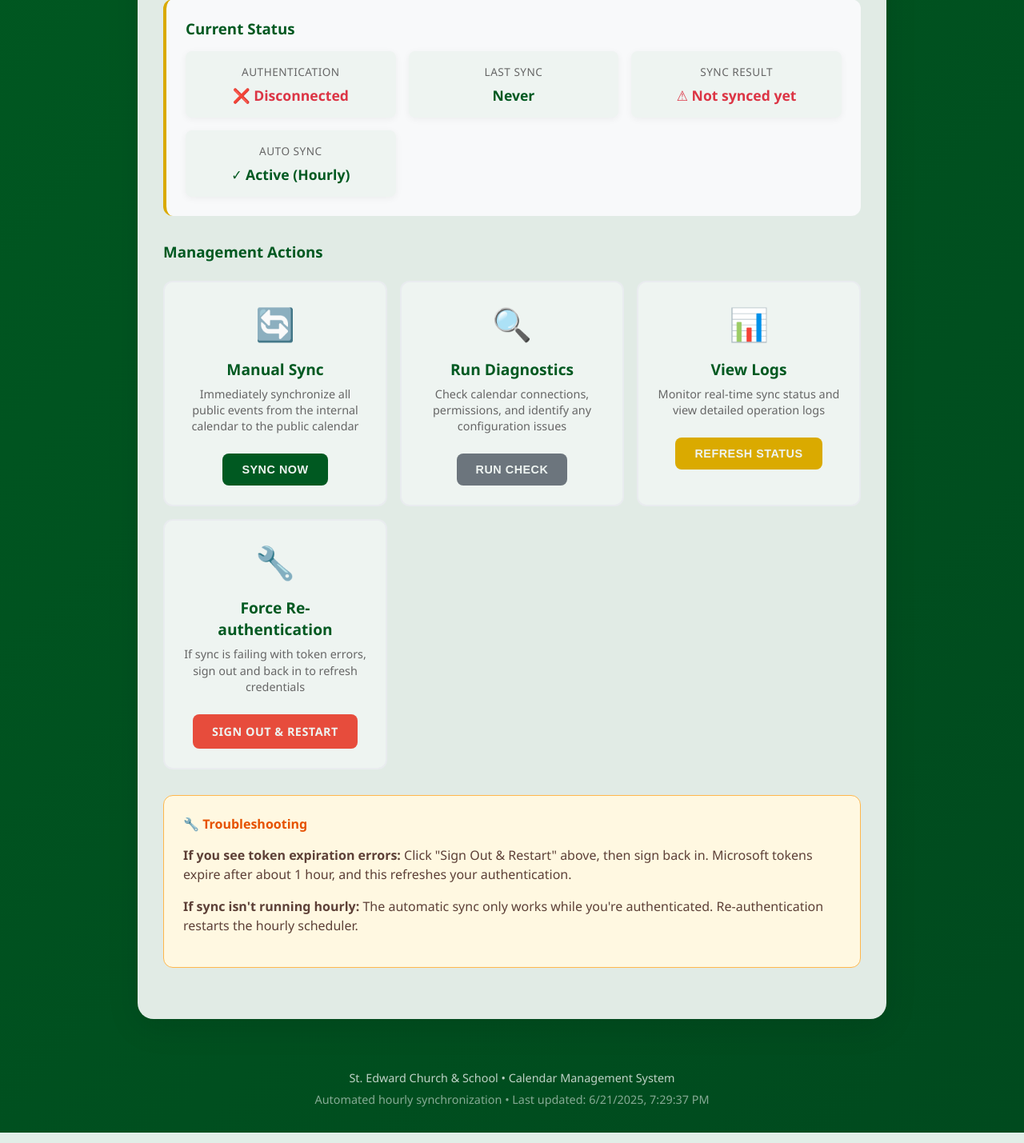
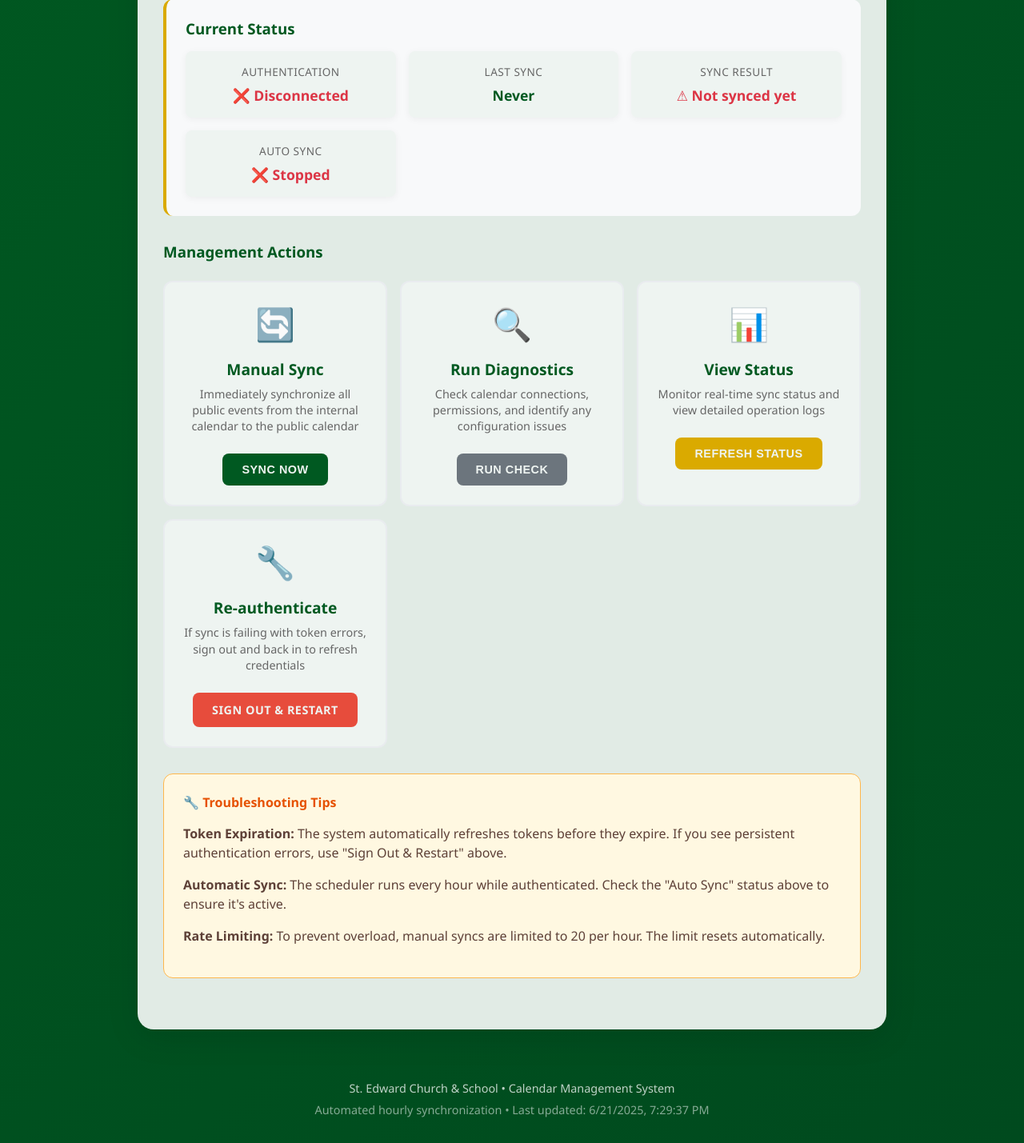
Before and after one commit to eharnischStEdword/stedward-calendar-sync, a Flask app: template templates/index.html in a window 1280 px wide. Shown: the part 486-1915 px from the top of the page at 80% size. Run offline with Flask 3, Linux system fonts and the light colour scheme; the template is opened without the code that fills it, so the values that code supplies are empty; parts of the project's set-up code (start-up, migrations or seed data) failed here and were passed over.

Commit message:
Update index.html

```diff
--- a/templates/index.html
+++ b/templates/index.html
@@ -418,6 +458,7 @@
                         <div class="status-item">
                             <div class="status-label">Authentication</div>
                             <div class="status-value success" id="auth-status">✓ Connected</div>
+                            <div id="token-status-badge"></div>
                         </div>
 
                         <div class="status-item">
@@ -456,6 +497,10 @@
                         Deleted: {{ last_sync_result.deleted or 0 }}
                     </div>
                     {% endif %}
+
+                    <div id="rate-limit-info" class="rate-limit-warning" style="display: none;">
+                        ⚠️ Rate limit: <span id="rate-limit-remaining">20</span> sync requests remaining this hour
+                    </div>
                 </div>
 
                 <!-- Actions Section -->
@@ -487,7 +532,7 @@
 
                         <div class="action-card">
                             <div class="action-icon">📊</div>
-                            <div class="action-title">View Logs</div>
+                            <div class="action-title">View Status</div>
                             <div class="action-description">
                                 Monitor real-time sync status and view detailed operation logs
                             </div>
@@ -498,7 +543,7 @@
 
                         <div class="action-card">
                             <div class="action-icon">🔧</div>
-                            <div class="action-title">Force Re-authentication</div>
+                            <div class="action-title">Re-authenticate</div>
                             <div class="action-description">
                                 If sync is failing with token errors, sign out and back in to refresh credentials
                             </div>
@@ -511,9 +556,10 @@
 
                 <!-- Troubleshooting Section -->
                 <div class="troubleshooting-section">
-                    <h4>🔧 Troubleshooting</h4>
-                    <p><strong>If you see token expiration errors:</strong> Click "Sign Out & Restart" above, then sign back in. Microsoft tokens expire after about 1 hour, and this refreshes your authentication.</p>
-                    <p><strong>If sync isn't running hourly:</strong> The automatic sync only works while you're authenticated. Re-authentication restarts the hourly scheduler.</p>
+                    <h4>🔧 Troubleshooting Tips</h4>
+                    <p><strong>Token Expiration:</strong> The system automatically refreshes tokens before they expire. If you see persistent authentication errors, use "Sign Out & Restart" above.</p>
+                    <p><strong>Automatic Sync:</strong> The scheduler runs every hour while authenticated. Check the "Auto Sync" status above to ensure it's active.</p>
+                    <p><strong>Rate Limiting:</strong> To prevent overload, manual syncs are limited to 20 per hour. The limit resets automatically.</p>
                 </div>
 
                 <!-- Results Area -->
@@ -532,10 +578,12 @@
         document.getElementById('page-timestamp').textContent = new Date().toLocaleString();
 
         let statusInterval;
+        let tokenCheckInterval;
 
         function showAlert(message, type) {
             const alertClass = type === 'success' ? 'alert-success' :
-                             type === 'warning' ? 'alert-warning' : 'alert-error';
+                             type === 'warning' ? 'alert-warning' :
+                             type === 'info' ? 'alert-info' : 'alert-error';
 
             const resultsArea = document.getElementById('results-area');
             resultsArea.innerHTML = `<div class="alert ${alertClass}">${message}</div>`;
@@ -622,11 +670,56 @@
             }
         }
 
+        function updateTokenStatusBadge(status) {
+            const badgeContainer = document.getElementById('token-status-badge');
+
+            if (status.token_status === 'valid' && status.token_expires_at) {
+                const expiresAt = new Date(status.token_expires_at);
+                const now = new Date();
+                const minutesUntilExpiry = Math.floor((expiresAt - now) / 60000);
+
+                let badgeClass = 'valid';
+                let badgeText = 'Token Valid';
+
+                if (minutesUntilExpiry < 10) {
+                    badgeClass = 'expiring';
+                    badgeText = `Token expiring in ${minutesUntilExpiry} min`;
+                }
+
+                badgeContainer.innerHTML = `<span class="token-status ${badgeClass}">${badgeText}</span>`;
+            } else if (status.token_status === 'expired') {
+                badgeContainer.innerHTML = '<span class="token-status expired">Token Expired</span>';
+            } else {
+                badgeContainer.innerHTML = '';
+            }
+        }
+
+        function updateRateLimitInfo(status) {
+            const rateLimitInfo = document.getElementById('rate-limit-info');
+            const rateLimitRemaining = document.getElementById('rate-limit-remaining');
+
+            if (status.rate_limit_remaining !== undefined) {
+                rateLimitRemaining.textContent = status.rate_limit_remaining;
+
+                if (status.rate_limit_remaining < 5) {
+                    rateLimitInfo.style.display = 'block';
+                } else {
+                    rateLimitInfo.style.display = 'none';
+                }
+            }
+        }
+
         function updateStatusDisplay(status) {
             // Update auth status
             const authStatus = document.getElementById('auth-status');
             authStatus.textContent = status.authenticated ? '✓ Connected' : '❌ Disconnected';
             authStatus.className = 'status-value ' + (status.authenticated ? 'success' : 'error');
+
+            // Update token status badge
+            updateTokenStatusBadge(status);
+
+            // Update rate limit info
+            updateRateLimitInfo(status);
 
             // Update last sync time
             if (status.last_sync_time) {
@@ -646,14 +739,29 @@
                 }
             }
 
+            // Update scheduler status
+            const schedulerStatus = document.getElementById('scheduler-status');
+            if (status.scheduler_running) {
+                schedulerStatus.textContent = '✓ Active (Hourly)';
+                schedulerStatus.className = 'status-value success';
+            } else {
+                schedulerStatus.textContent = '❌ Stopped';
+                schedulerStatus.className = 'status-value error';
+            }
+
             // Show sync in progress
             if (status.sync_in_progress) {
-                showAlert('🔄 Sync operation in progress...', 'warning');
+                showAlert('🔄 Sync operation in progress...', 'info');
             }
 
             // Show detailed diagnostics results if available
             if (status.last_sync_result && status.last_sync_result.findings) {
                 showDiagnosticsResults(status.last_sync_result);
+            }
+
+            // Check for token expiration warning
+            if (status.token_status === 'expired' || (status.token_expires_at && new Date(status.token_expires_at) < new Date())) {
+                showAlert('⚠️ Authentication token has expired. Please sign out and sign back in to continue.', 'warning');
             }
         }
 
@@ -726,11 +834,53 @@
             }, 2000);
         }
 
+        // Check token status periodically
+        function startTokenMonitoring() {
+            tokenCheckInterval = setInterval(async () => {
+                try {
+                    const response = await fetch('/status');
+                    const status = await response.json();
+                    updateTokenStatusBadge(status);
+
+                    // Alert if token is about to expire
+                    if (status.token_expires_at) {
+                        const expiresAt = new Date(status.token_expires_at);
+                        const now = new Date();
+                        const minutesUntilExpiry = Math.floor((expiresAt - now) / 60000);
+
+                        if (minutesUntilExpiry < 5 && minutesUntilExpiry > 0) {
+                            console.log('Token expiring soon, will auto-refresh');
+                        }
+                    }
+                } catch (error) {
+                    console.error('Token check failed:', error);
+                }
+            }, 60000); // Check every minute
+        }
+
+        // Health check
+        async function checkHealth() {
+            try {
+                const response = await fetch('/health');
+                const health = await response.json();
+                console.log('Health check:', health);
+            } catch (error) {
+                console.error('Health check failed:', error);
+            }
+        }
+
         // Refresh status on page load
-        window.addEventListener('load', refreshStatus);
+        window.addEventListener('load', () => {
+            refreshStatus();
+            startTokenMonitoring();
+            checkHealth();
+        });
 
         // Auto-refresh status every 30 seconds
         setInterval(refreshStatus, 30000);
+
+        // Health check every 5 minutes
+        setInterval(checkHealth, 300000);
     </script>
 </body>
 </html>
```
Also changed, not shown: other parts of templates/index.html (+40 -0 lines).
